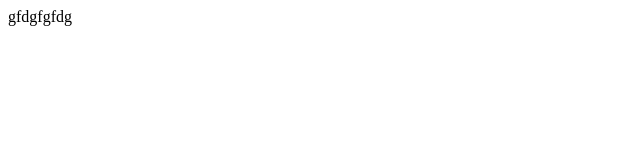
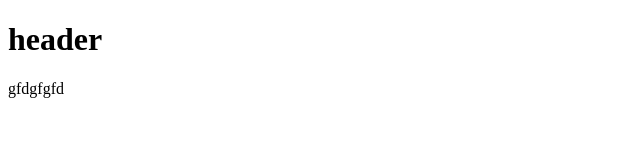
Before and after one commit to qweasdzxc132/hgcfcffcx, a plain HTML site: page index.html in a window 1280 px wide. Shown: the whole page, without its empty margins (0-640 px from the left). Drawn offline with Linux system fonts and the light colour scheme.

Commit message:
добавил заголовок

```diff
--- a/index.html
+++ b/index.html
@@ -7,6 +7,8 @@
     <title>Document</title>
 </head>
 <body>
-    gfdgfgfdg
+    <h1>header</h1>
+    gfdgfgfd
+
 </body>
 </html>
```
